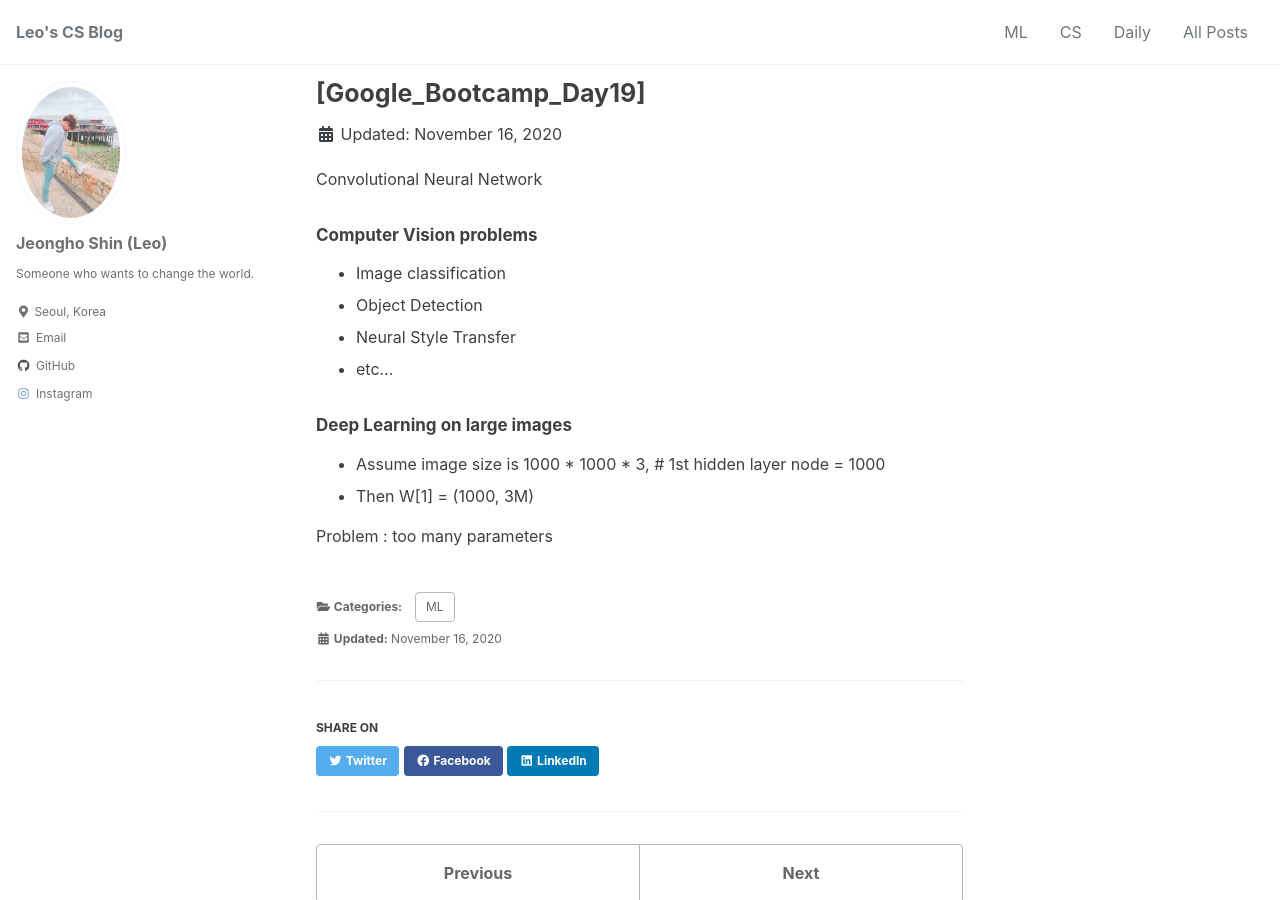
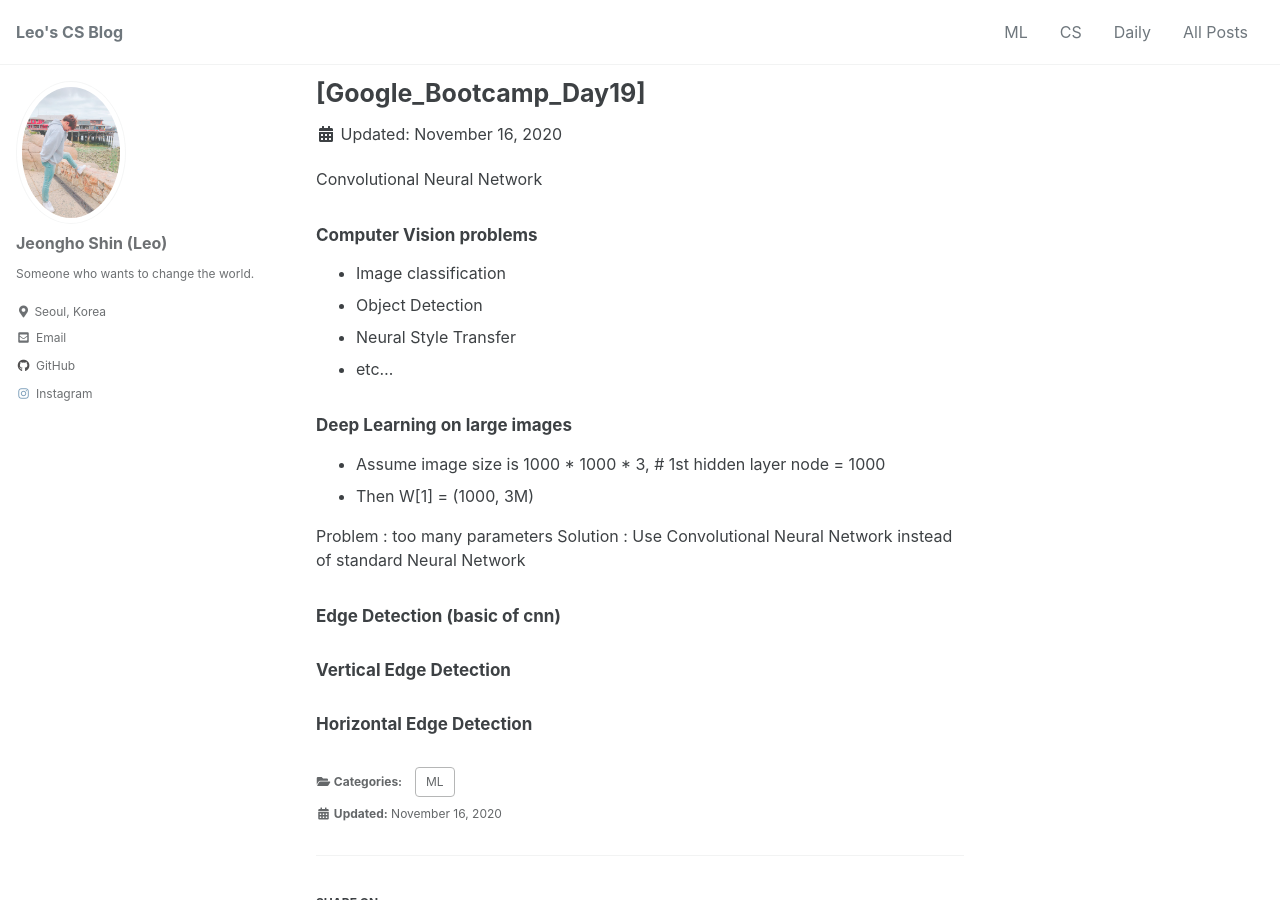
Before and after one commit to mlleo/mlleo.github.io, a Jekyll site: the page built from _posts/2020-11-16-GB_day19.md, in a window 1280 px wide and 900 px high. Built offline with Jekyll 4.4.1, drawn with Linux system fonts in a browser that asks for light colours; cached includes are drawn as plain includes; comment, search, counter and statistics services are not loaded.

Commit message:
Update 2020-11-16-GB_day19.md

```diff
--- a/_posts/2020-11-16-GB_day19.md
+++ b/_posts/2020-11-16-GB_day19.md
@@ -21,3 +21,12 @@ Convolutional Neural Network
 - Then W[1] = (1000, 3M)
 
 Problem : too many parameters
+Solution : Use Convolutional Neural Network instead of standard Neural Network
+
+#### Edge Detection (basic of cnn)
+
+
+#### Vertical Edge Detection
+
+
+#### Horizontal Edge Detection
```
